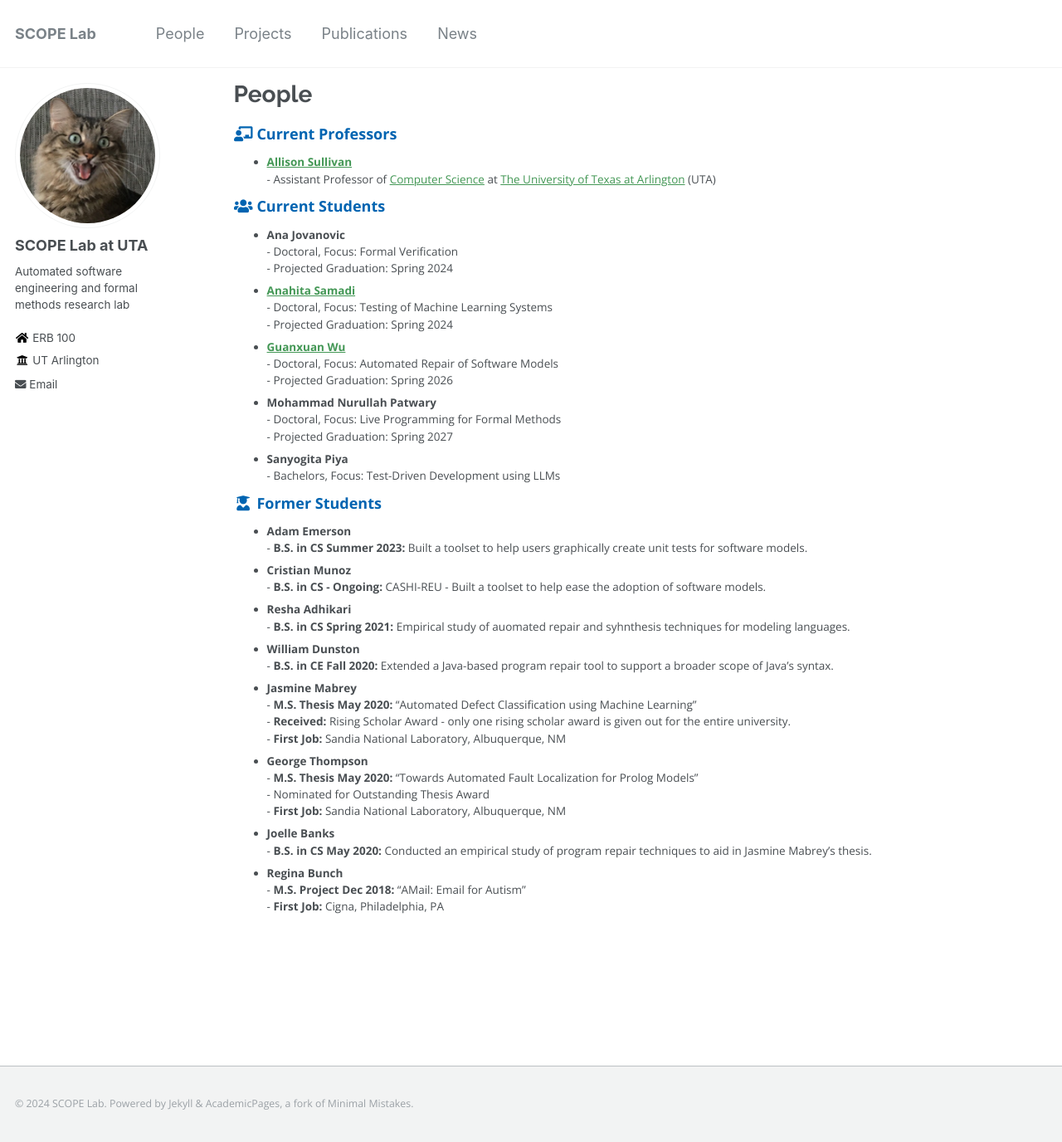
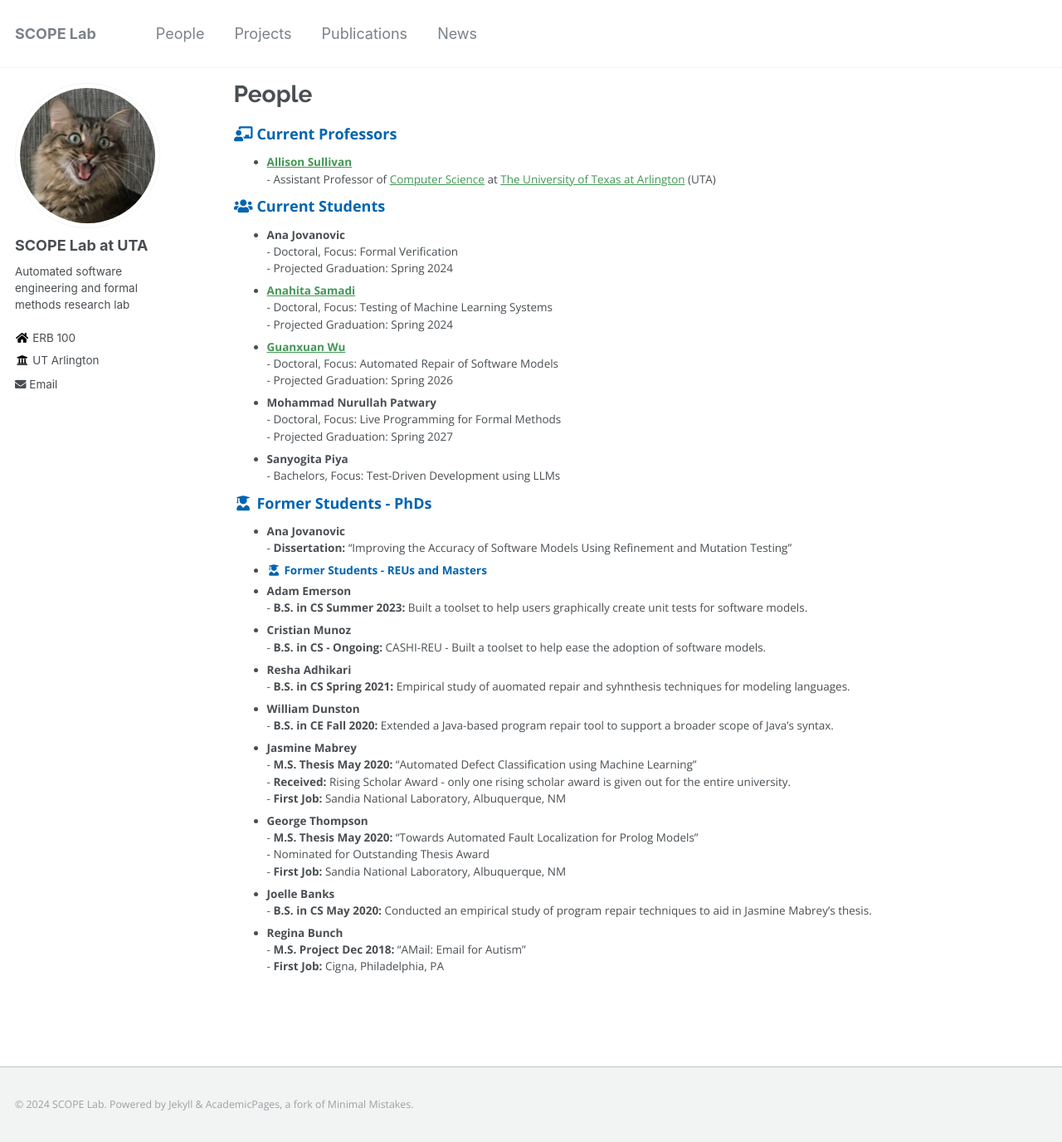
Before and after one commit to SCOPELabUTA/SCOPELabUTA.github.io, a Jekyll site: the page built from _pages/people.md, in a window 1280 px wide and 1376 px high. Shown: the whole window at 83% size. Built offline with Jekyll 4.4.1, drawn with Linux system fonts in a browser that asks for light colours.

Commit message:
Update people.md

```diff
--- a/_pages/people.md
+++ b/_pages/people.md
@@ -14,7 +14,10 @@ author_profile: true
 * **Mohammad Nurullah Patwary** <br> - Doctoral, Focus: Live Programming for Formal Methods <br> - Projected Graduation: Spring 2027
 * **Sanyogita Piya** <br> - Bachelors, Focus: Test-Driven Development using LLMs
 
-### <i class="fa fa-fw fa-user-graduate" aria-hidden="true"></i> Former Students
+### <i class="fa fa-fw fa-user-graduate" aria-hidden="true"></i> Former Students - PhDs
+* **Ana Jovanovic** <br> - **Dissertation:** "Improving the Accuracy of Software Models Using Refinement and Mutation Testing"
+*
+### <i class="fa fa-fw fa-user-graduate" aria-hidden="true"></i> Former Students - REUs and Masters
 * **Adam Emerson** <br> - **B.S. in CS Summer 2023:** Built a toolset to help users graphically create unit tests for software models.
 * **Cristian Munoz** <br> - **B.S. in CS - Ongoing:** CASHI-REU - Built a toolset to help ease the adoption of software models.
 * **Resha Adhikari** <br> - **B.S. in CS Spring 2021:** Empirical study of auomated repair and syhnthesis techniques for modeling languages.
```
